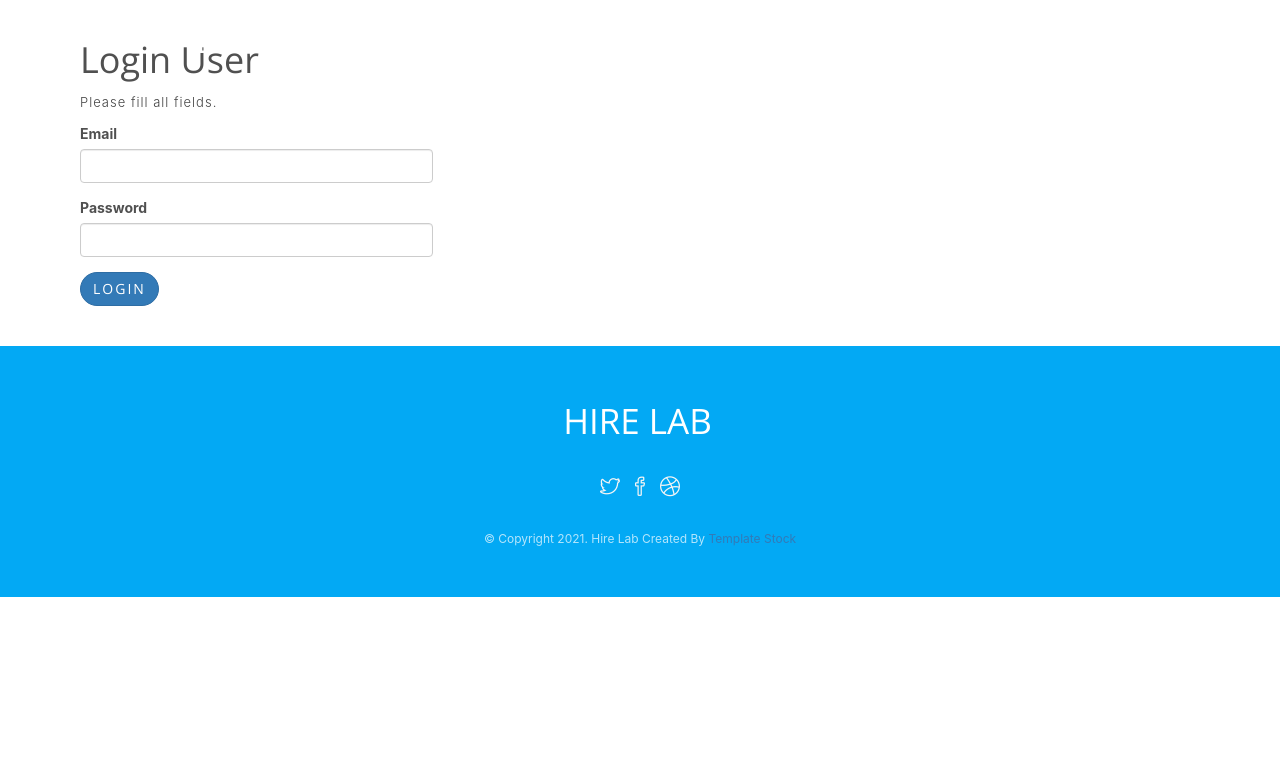
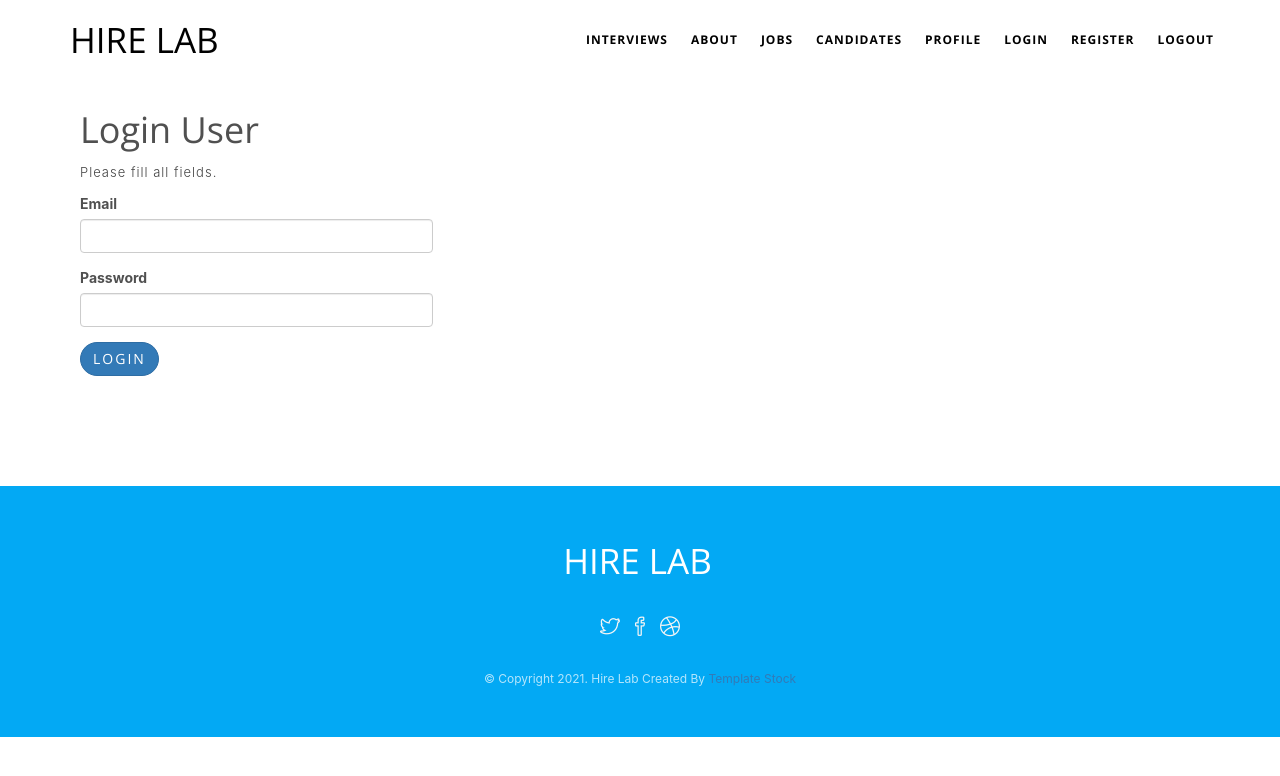
Before and after one commit to hire-lab/hire-lab, a React (Create React App) app: page /login in a window 1280 px wide. Shown: the top 776 px of the page. Built offline with nearby package versions, Linux system fonts and the light colour scheme.

Commit message:
updated styles

```diff
--- a/public/css/style.css
+++ b/public/css/style.css
@@ -119,7 +119,7 @@ h1,h2,h3,h4,h5,h6{
         -webkit-box-shadow: 0px 1px 5px rgba(0,0,0,0.302);
     }
     nav.before-color.navbar-default .navbar-brand{
-    color:#fff;
+    color:black;
     font-size: 35px;
     font-weight: 400;
 }
@@ -129,7 +129,7 @@ h1,h2,h3,h4,h5,h6{
     font-weight: 400;
 }
     nav.before-color .navbar-nav>li>a{
-        color:#fff;
+        color:black;
     }
 
     nav.after-color .navbar-nav>li>a{
@@ -172,7 +172,7 @@ h1,h2,h3,h4,h5,h6{
     letter-spacing: 1px;
 }
 .navbar-default .navbar-nav>li>a:hover{
-        color: #03a9f4;
+        color: black;
     }
 .navbar-default .navbar-nav>.active>a, .navbar-default .navbar-nav>.active>a:focus, .navbar-default .navbar-nav>.active>a:hover {
     color:  #03a9f4;
@@ -191,6 +191,7 @@ h1,h2,h3,h4,h5,h6{
 .navbar-default .navbar-nav>li:hover .dropdown-menu{
     display: block;
 }
+
 /*********
 
 BUTTONS
@@ -830,12 +831,11 @@ cta
     color: #03a9f4;
 }
 
-#register {
-    margin: 40px 80px;
-}
-
-#login {
-    margin: 40px 80px;
+#login,
+#register
+ {
+    margin: 40px auto;
+    padding: 70px 80px;
 }
 
 .job-listings {
```
